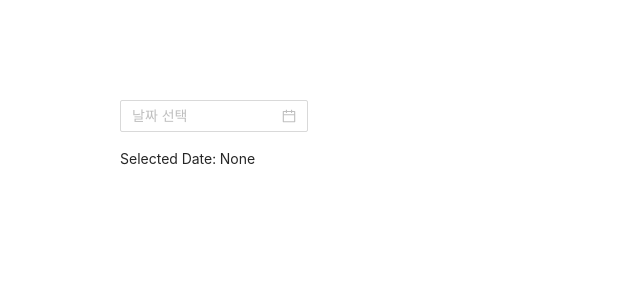
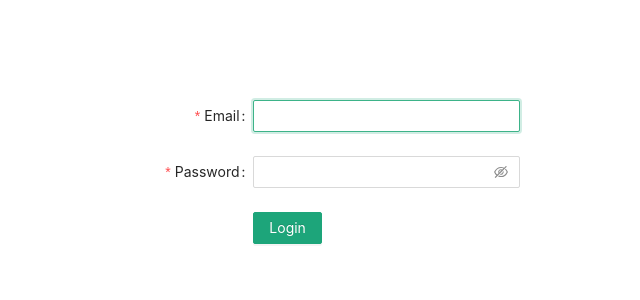
Before and after one commit to Changsik00/react-login, a React (Create React App) app: page / in a window 1280 px wide. Shown: the top 300 px of the page, without its empty margins (320-960 px from the left). Built offline with nearby package versions, Linux system fonts and the light colour scheme.

Commit message:
Add email, passowrd input component for login api

```diff
--- a/package.json
+++ b/package.json
@@ -8,6 +8,7 @@
 		"@testing-library/react": "^11.1.0",
 		"@testing-library/user-event": "^12.1.10",
 		"antd": "^4.10.2",
+		"axios": "^0.21.1",
 		"craco-less": "^1.17.1",
 		"react": "^17.0.1",
 		"react-dom": "^17.0.1",
--- a/src/components/App.js
+++ b/src/components/App.js
@@ -1,21 +1,12 @@
-import React, {useState} from 'react'
 import '../assets/style/app.less'
-
-import {DatePicker, message} from 'antd'
 import {ConfigProvider} from 'antd'
 import ko_KR from 'antd/lib/locale/ko_KR'
-
+import Login from './Login'
 const App = () => {
-	const [date, setDate] = useState(null)
-	const handleChange = (value) => {
-		message.info(`Selected Date: ${value ? value.format('YYYY-MM-DD') : 'None'}`)
-		setDate(value)
-	}
 	return (
 		<ConfigProvider locale={ko_KR}>
 			<div style={{width: 400, margin: '100px auto'}}>
-				<DatePicker onChange={handleChange} />
-				<div style={{marginTop: 16}}>Selected Date: {date ? date.format('YYYY-MM-DD') : 'None'}</div>
+				<Login />
 			</div>
 		</ConfigProvider>
 	)
--- /dev/null
+++ b/src/components/Login.js
@@ -0,0 +1,66 @@
+import {Form, Input, Button} from 'antd'
+import React, {useState, useRef, useEffect} from 'react'
+import axios from 'axios'
+
+const layout = {
+	labelCol: {span: 8},
+	wrapperCol: {span: 16},
+}
+const tailLayout = {
+	wrapperCol: {offset: 8, span: 16},
+}
+
+const Login = () => {
+	// TODO loading animaiton
+	const [loading, setLoading] = useState(false)
+	const emailRef = useRef()
+	const passwordRef = useRef()
+
+	useEffect(() => {
+		emailRef.current.input.focus()
+	}, [])
+
+	const onClickLoginButton = (e) => {
+		e.preventDefault()
+		const email = emailRef.current.input.value
+		const password = passwordRef.current.input.value
+
+		console.log('#@# email, pw', email, password)
+
+		// "email": "eve.holt@reqres.in",
+		// "password": "cityslicka"
+		axios
+			.post('https://reqres.in/api/login', {
+				email,
+				password,
+			})
+			.then((response) => {
+				emailRef.current.input.value = ''
+				passwordRef.current.input.value = ''
+				console.log('#@# success', response.data)
+			})
+			.catch((error) => {
+				console.log(error)
+			})
+	}
+
+	return (
+		<Form {...layout} name='basic' initialValues={{remember: true}}>
+			<Form.Item label='Email' name={['user', 'email']} rules={[{required: true, type: 'email'}]}>
+				<Input ref={emailRef} />
+			</Form.Item>
+
+			<Form.Item label='Password' name='password' rules={[{required: true, message: 'Please input your password!'}]}>
+				<Input.Password ref={passwordRef} />
+			</Form.Item>
+
+			<Form.Item {...tailLayout}>
+				<Button type='primary' htmlType='submit' onClick={onClickLoginButton}>
+					Login
+				</Button>
+			</Form.Item>
+		</Form>
+	)
+}
+
+export default Login
```
Also changed, not shown: 2 other files (tests, documents, lock files or other folders).
